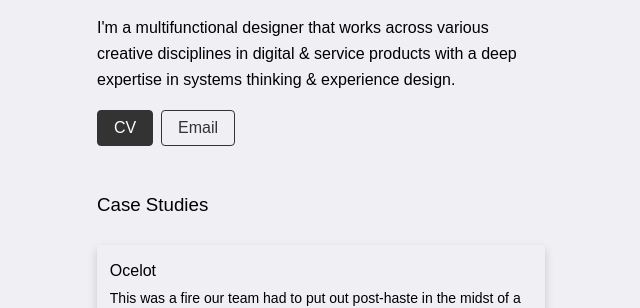
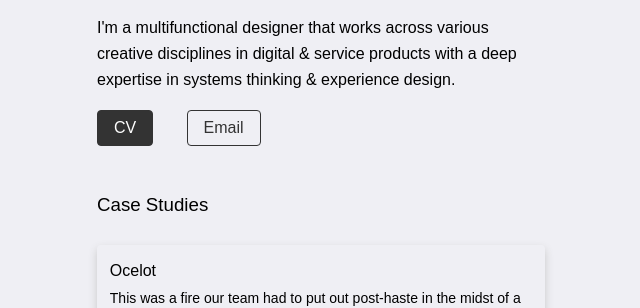
Before and after one commit to foundmonster/foundmonster.github.io, a Jekyll site: the page built from index.html, in a window 1280 px wide. Shown: the part 123-431 px from the top of the page, without its empty margins (319-959 px from the left). Built offline with Jekyll 4.4.1, drawn with Linux system fonts in a browser that asks for light colours; some web fonts are replaced.

Commit message:
update to button grid width

```diff
--- a/_sass/main.scss
+++ b/_sass/main.scss
@@ -182,7 +182,7 @@
 
 .buttongrid {
     display: grid;
-    grid-template-columns: repeat(auto-fill, minmax(64px, 1fr));
+    grid-template-columns: repeat(auto-fill, minmax(80px, 1fr));
 }
 
 
```
